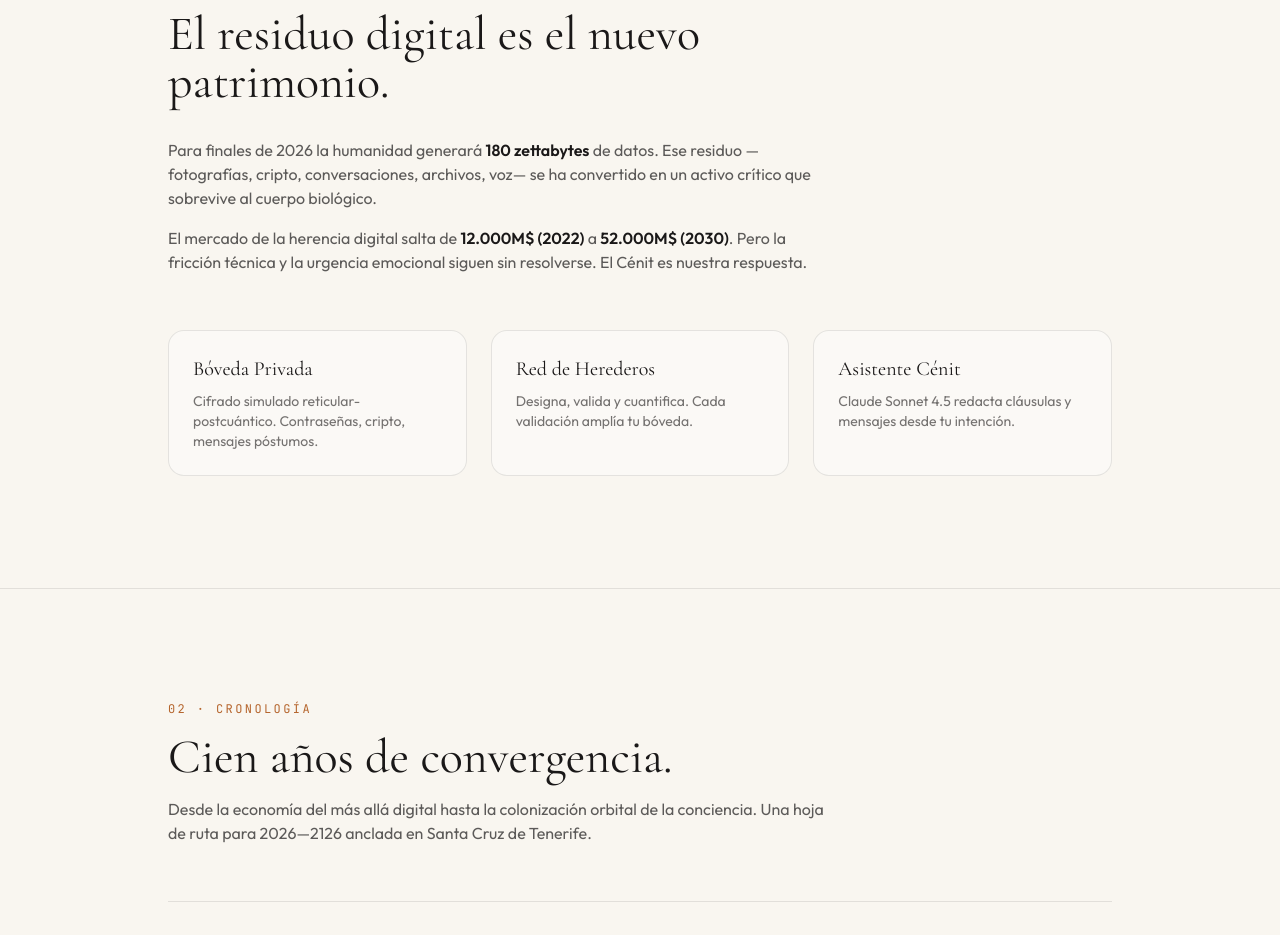
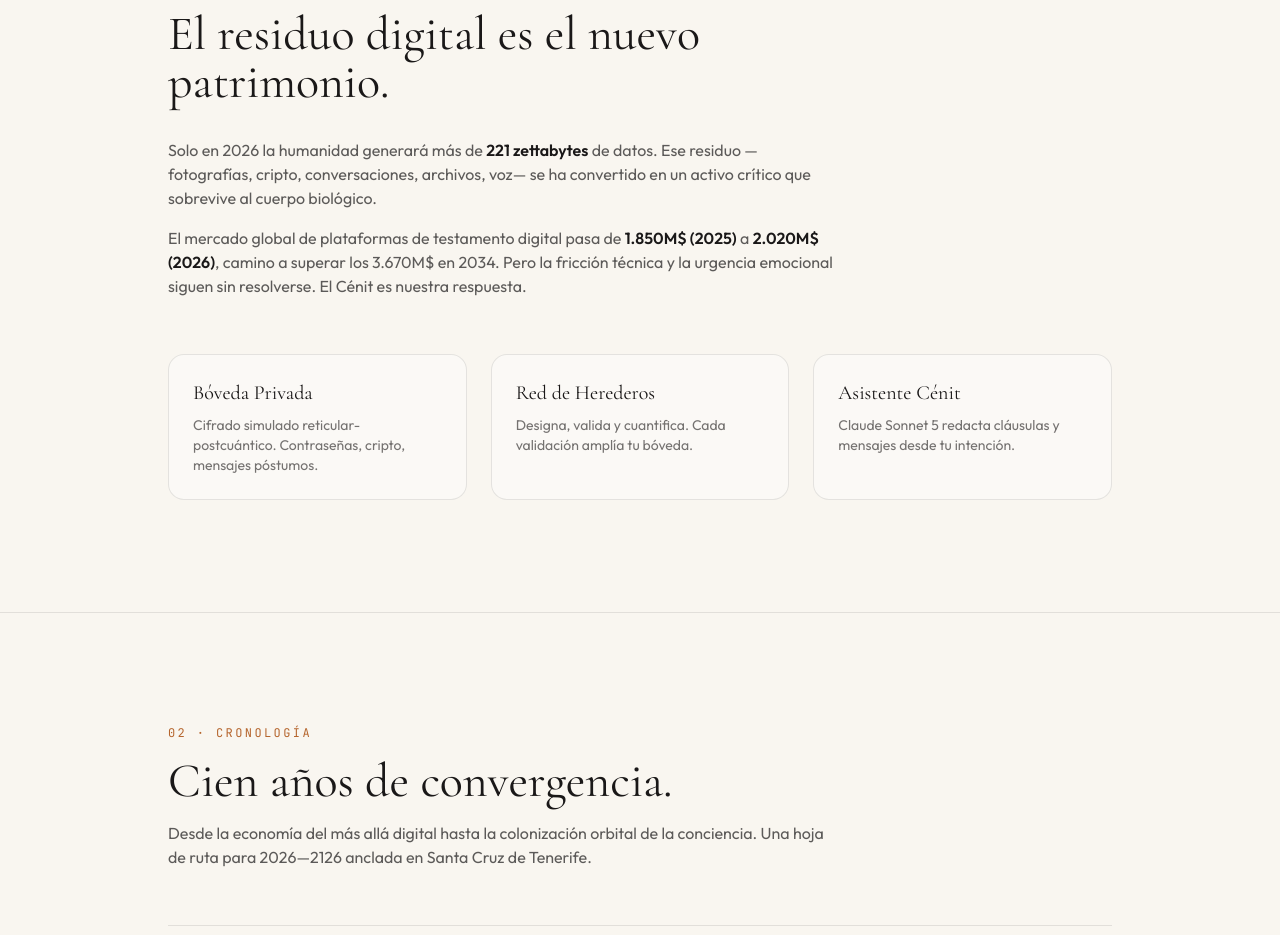
Before and after one commit to josegonzalezglez1964-tech/el-cenit-tenerife, a React (Vite) app: page / in a window 1280 px wide. Shown: the part 840-1775 px from the top of the page. Built offline with nearby package versions, Linux system fonts and the light colour scheme.

Commit message:
Actualizar tesis con datos reales 2026

```diff
--- a/src/data/content.js
+++ b/src/data/content.js
@@ -1,5 +1,12 @@
 // Todo el contenido textual del sitio vive aquí.
 // Edita estos objetos para cambiar textos sin tocar los componentes.
+//
+// Datos de referencia actualizados a julio de 2026:
+// - Volumen de datos globales 2026: ~221 zettabytes/año (IDC Global DataSphere, DemandSage)
+// - Mercado de plataformas de testamento digital: 1.850M$ (2025) → 2.020M$ (2026) → 3.670M$ (2034), CAGR 8,2%
+// - ZEC: 4% IS, vigente hasta 2032. Plazo de inscripción: 31 dic 2026 (sin prórroga)
+// - RIC: hasta 90% de reducción de base imponible
+// - Deducciones I+D+i: 25% base, hasta 42% sobre exceso + 17% adicional por personal investigador (Art. 35 LIS)
 
 export const brand = {
   name: "El Cénit",
@@ -37,16 +44,16 @@
   title: "El residuo digital es el nuevo patrimonio.",
   paragraphs: [
     {
-      pre: "Para finales de 2026 la humanidad generará ",
-      stat: "180 zettabytes",
+      pre: "Solo en 2026 la humanidad generará más de ",
+      stat: "221 zettabytes",
       post: " de datos. Ese residuo —fotografías, cripto, conversaciones, archivos, voz— se ha convertido en un activo crítico que sobrevive al cuerpo biológico.",
     },
     {
-      pre: "El mercado de la herencia digital salta de ",
-      stat: "12.000M$ (2022)",
+      pre: "El mercado global de plataformas de testamento digital pasa de ",
+      stat: "1.850M$ (2025)",
       mid: " a ",
-      stat2: "52.000M$ (2030)",
-      post: ". Pero la fricción técnica y la urgencia emocional siguen sin resolverse. El Cénit es nuestra respuesta.",
+      stat2: "2.020M$ (2026)",
+      post: ", camino a superar los 3.670M$ en 2034. Pero la fricción técnica y la urgencia emocional siguen sin resolverse. El Cénit es nuestra respuesta.",
     },
   ],
   cards: [
@@ -61,7 +68,7 @@
     },
     {
       title: "Asistente Cénit",
-      description: "Claude Sonnet 4.5 redacta cláusulas y mensajes desde tu intención.",
+      description: "Claude Sonnet 5 redacta cláusulas y mensajes desde tu intención.",
     },
   ],
 };
@@ -73,15 +80,15 @@
     "Desde la economía del más allá digital hasta la colonización orbital de la conciencia. Una hoja de ruta para 2026—2126 anclada en Santa Cruz de Tenerife.",
   stages: [
     {
-      range: "2026-2030",
+      range: "2026-2031",
       number: "01",
       title: "Génesis del Patrimonio Digital",
       description:
-        "180 zettabytes anuales. El residuo digital se vuelve activo. El mercado de la herencia digital salta de 12B$ a 52B$.",
+        "221 zettabytes anuales. El residuo digital se vuelve activo. El mercado de testamentos digitales pasa de 1.850M$ a 2.020M$ solo entre 2025 y 2026, con el plazo de inscripción ZEC cerrando el 31 de diciembre de 2026.",
       tags: ["Bóvedas familiares", "Bucles virales incentivados", "Cumplimiento LOPDGDD 3/2018"],
     },
     {
-      range: "2030-2050",
+      range: "2031-2051",
       number: "02",
       title: "Soberanía Algorítmica",
       description:
@@ -89,7 +96,7 @@
       tags: ["Cláusulas auto-ejecutables", "Identidad continua", "Genómica + ULL"],
     },
     {
-      range: "2050-2090",
+      range: "2051-2091",
       number: "03",
       title: "Bóvedas Orbitales",
       description:
@@ -97,7 +104,7 @@
       tags: ["Cifrado lattice-postcuántico", "Custodia interplanetaria", "Sucesión multi-firma"],
     },
     {
-      range: "2090 — 2126",
+      range: "2091 — 2126",
       number: "04",
       title: "Colonización Digital del Sistema Solar",
       description:
@@ -136,12 +143,12 @@
   title: "Santa Cruz de Tenerife.",
   titleHighlight: "Alquimia fiscal.",
   description:
-    "La Zona Especial Canaria combinada con la Reserva para Inversiones convierte a Tenerife en el puerto fiscal natural del legado digital europeo. INtech y la Universidad de La Laguna proveen el talento.",
+    "La Zona Especial Canaria combinada con la Reserva para Inversiones convierte a Tenerife en el puerto fiscal natural del legado digital europeo. INtech y la Universidad de La Laguna proveen el talento. El plazo de inscripción ZEC cierra el 31 de diciembre de 2026, sin prórroga.",
   landmark: "Teide · 3 718 m · referencia notarial del cénit",
   stats: [
-    { label: "ZEC", value: "4%", caption: "Impuesto sobre Sociedades" },
+    { label: "ZEC", value: "4%", caption: "Impuesto sobre Sociedades · vigente hasta 2032" },
     { label: "RIC", value: "90%", caption: "Reducción de base imponible" },
-    { label: "I+D", value: "45–75,6%", caption: "Deducciones tecnológicas" },
+    { label: "I+D+i", value: "25–59%", caption: "Deducciones tecnológicas (Art. 35 LIS)" },
     { label: "ULL", value: "∞", caption: "Talento en astrofísica y biomedicina" },
   ],
 };
@@ -154,6 +161,6 @@
 };
 
 export const footer = {
-  copyright: "© 2025 El Cénit · Santa Cruz de Tenerife · ZEC",
-  version: "v1.0 · Convergencia",
+  copyright: "© 2026 El Cénit · Santa Cruz de Tenerife · ZEC",
+  version: "v1.1 · Convergencia",
 };
```
